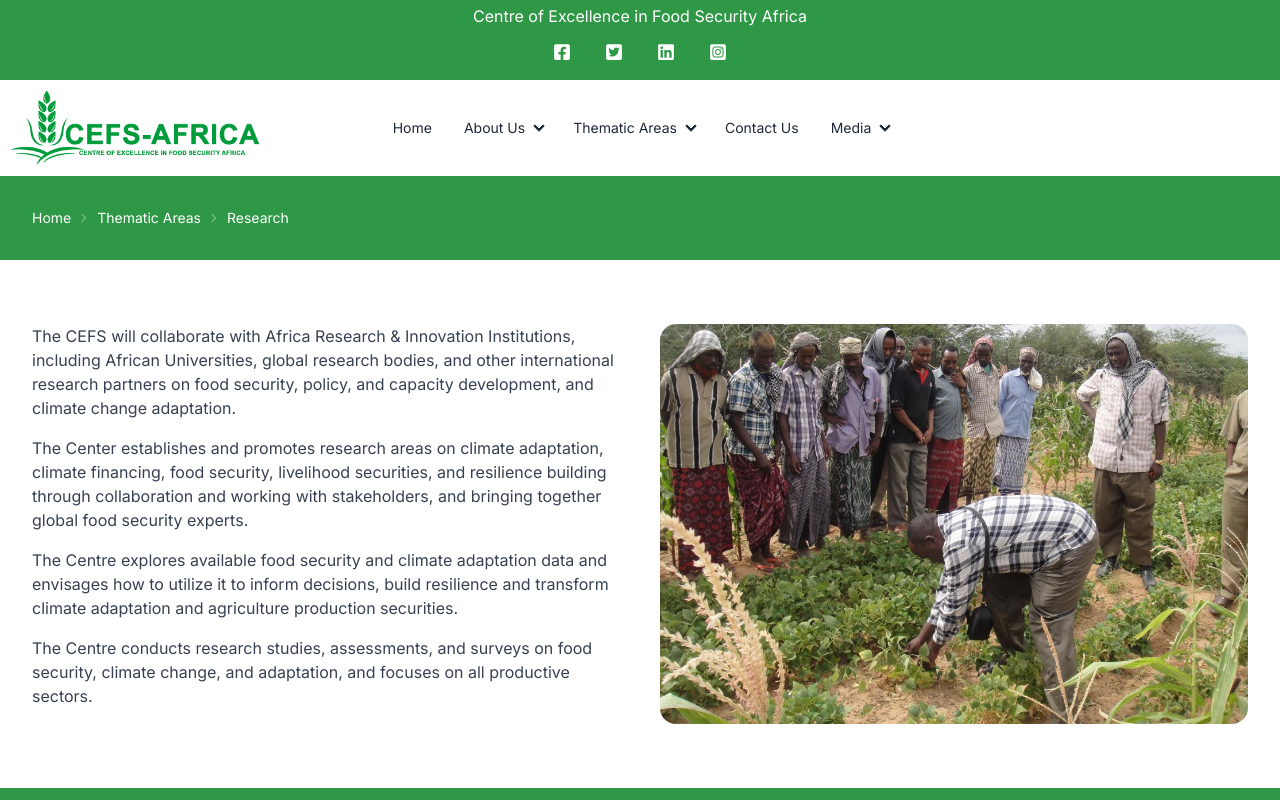
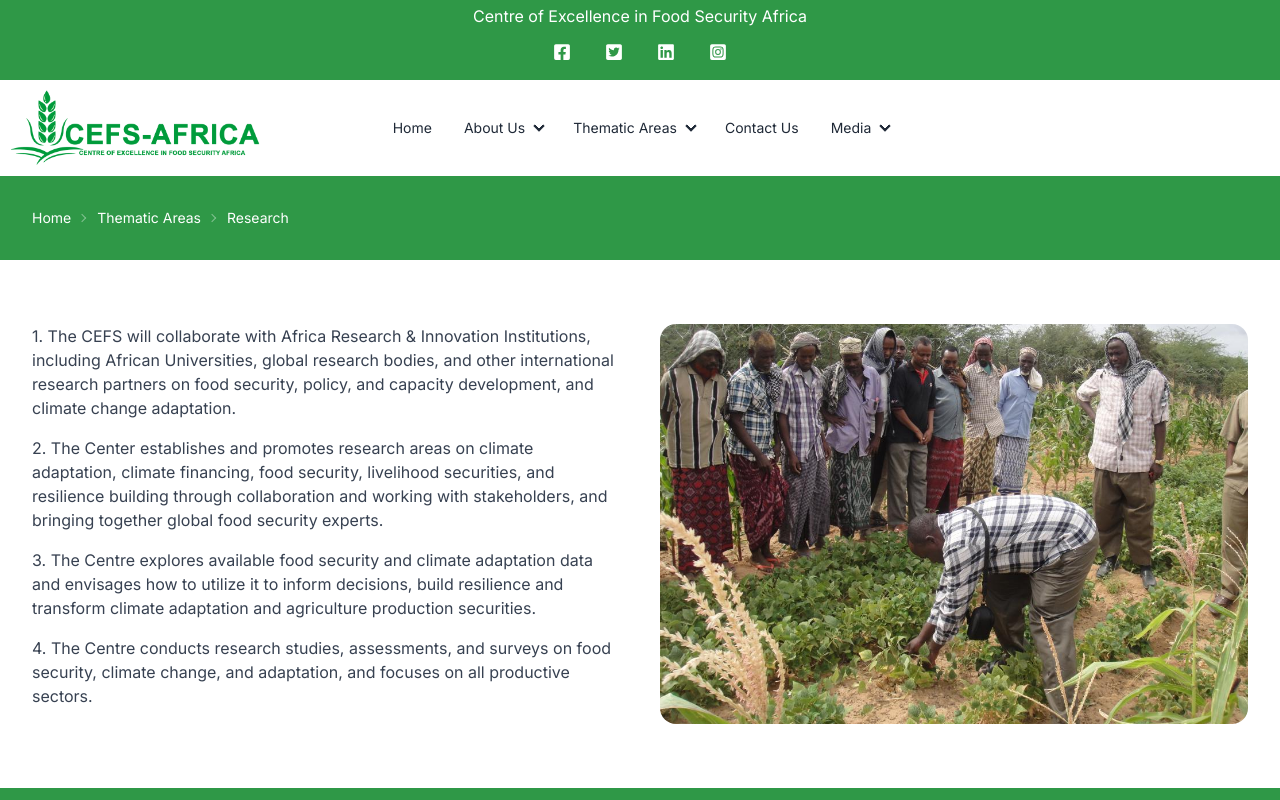
Before and after one commit to ahmedibra28/cefs-africa, a Next.js app: page /thematic-areas/research in a window 1280 px wide. Shown: the top 800 px of the page. Built offline with nearby package versions, Linux system fonts and the light colour scheme.

Commit message:
updating list style numbers

```diff
--- a/app/contact/page.tsx
+++ b/app/contact/page.tsx
@@ -22,10 +22,10 @@ export default function Page() {
                 </li>
                 <li className='mb-2'>
                   <a
-                    href='mailto:akhalif@cefsafrica.com'
+                    href='mailto:director@cefsafrica.com'
                     className='flex flex-row items-center gap-x-2'
                   >
-                    <FaEnvelope /> akhalif@cefsafrica.com
+                    <FaEnvelope /> director@cefsafrica.com
                   </a>
                 </li>
                 <li className='mb-2'>
--- a/app/thematic-areas/academia/page.tsx
+++ b/app/thematic-areas/academia/page.tsx
@@ -18,19 +18,19 @@ export default function Page() {
         <div className='w-full md:w-1/2'>
           <div className='mb-4 text-gray-700 space-y-4'>
             <p>
-              The Center will develop both short and structured curriculum-based
-              academic training courses and programs in the Food Securities and
-              create knowledge platform. The Center will make available in all
-              curriculums related to food security.
+              1. The Center will develop both short and structured
+              curriculum-based academic training courses and programs in the
+              Food Securities and create knowledge platform. The Center will
+              make available in all curriculums related to food security.
             </p>
             <p>
-              In Collaboration with accredited Universities and other regional
-              and global research institutions and universities, the Center will
-              enroll postgraduate students and provide technical training in the
-              field of food securities and climate change.
+              2. In Collaboration with accredited Universities and other
+              regional and global research institutions and universities, the
+              Center will enroll postgraduate students and provide technical
+              training in the field of food securities and climate change.
             </p>
             <p>
-              The Center will establish and maintain subject matter experts
+              3. The Center will establish and maintain subject matter experts
               (SME) on food Securities and climate change adaptation as well as
               the relevant learning technologies.
             </p>
--- a/app/thematic-areas/cdi/page.tsx
+++ b/app/thematic-areas/cdi/page.tsx
@@ -18,7 +18,7 @@ export default function Page() {
         <div className='w-full md:w-1/2'>
           <div className='mb-4 text-gray-700 space-y-4'>
             <p>
-              The Center provides services on designing policies and policy
+              1. The Center provides services on designing policies and policy
               frameworks, operational strategies, and plans on productive
               sectors in Somalia and in the Africa to enable relevant
               authorities, Ministries, Industries, and Academic research and
@@ -26,16 +26,16 @@ export default function Page() {
               climate change and socio-economic development.
             </p>
             <p>
-              The Center builds the capacities of all stakeholders including
+              2. The Center builds the capacities of all stakeholders including
               government Ministries, Local Institutions, and partners to
               effectively implement food securities programs.
             </p>
             <p>
-              The Center establishes community of practice in Somalia and in the
-              Africa in food securities and climate adaptations.
+              3. The Center establishes community of practice in Somalia and in
+              the Africa in food securities and climate adaptations.
             </p>
             <p>
-              The Center designs and supports enterprise and technology
+              4. The Center designs and supports enterprise and technology
               innovation programs that informs sustainable climate smart
               agriculture.
             </p>
--- a/app/thematic-areas/research/page.tsx
+++ b/app/thematic-areas/research/page.tsx
@@ -18,29 +18,29 @@ export default function Page() {
         <div className='w-full md:w-1/2'>
           <div className='mb-4 text-gray-700 space-y-4'>
             <p>
-              The CEFS will collaborate with Africa Research & Innovation
+              1. The CEFS will collaborate with Africa Research & Innovation
               Institutions, including African Universities, global research
               bodies, and other international research partners on food
               security, policy, and capacity development, and climate change
               adaptation.
             </p>
             <p>
-              The Center establishes and promotes research areas on climate
+              2. The Center establishes and promotes research areas on climate
               adaptation, climate financing, food security, livelihood
               securities, and resilience building through collaboration and
               working with stakeholders, and bringing together global food
               security experts.
             </p>
             <p>
-              The Centre explores available food security and climate adaptation
-              data and envisages how to utilize it to inform decisions, build
-              resilience and transform climate adaptation and agriculture
-              production securities.
+              3. The Centre explores available food security and climate
+              adaptation data and envisages how to utilize it to inform
+              decisions, build resilience and transform climate adaptation and
+              agriculture production securities.
             </p>
             <p>
-              The Centre conducts research studies, assessments, and surveys on
-              food security, climate change, and adaptation, and focuses on all
-              productive sectors.
+              4. The Centre conducts research studies, assessments, and surveys
+              on food security, climate change, and adaptation, and focuses on
+              all productive sectors.
             </p>
           </div>
         </div>
--- a/app/thematic-areas/tnp/page.tsx
+++ b/app/thematic-areas/tnp/page.tsx
@@ -18,17 +18,17 @@ export default function Page() {
         <div className='w-full md:w-1/2'>
           <div className='mb-4 text-gray-700 space-y-4'>
             <p>
-              The Center believes the importance of collaboration and
+              1. The Center believes the importance of collaboration and
               partnership. Sustainable food security securities can only be
               achieved through effective collaboration, enhanced coordination,
               and creating synergies of working together.
             </p>
             <p>
-              The Center establishes effective key partners in research, in
+              2. The Center establishes effective key partners in research, in
               academia, and in capacity development and program implementations.
             </p>
             <p>
-              The Center will map out partners and government institutions
+              3. The Center will map out partners and government institutions
               focusing on food securities and climate change and establish areas
               of Sequencing Layering & Integration (SLI)- an integration of
               intentional layering and sequencing of multi-sectoral
@@ -38,12 +38,12 @@ export default function Page() {
               the long-term wellbeing of the people of Somalia.{' '}
             </p>
             <p>
-              The Center will play an effective role in food security
+              4. The Center will play an effective role in food security
               coordination, programing, climate change adaptation and financing
               and policy advice.
             </p>
             <p>
-              The Center will Work together with UN agencies, Bilateral
+              5. The Center will Work together with UN agencies, Bilateral
               institutions, Donors, International organizations, National
               institutions, and Private Sector Actors in the field of food
               securities and climate change.
```
